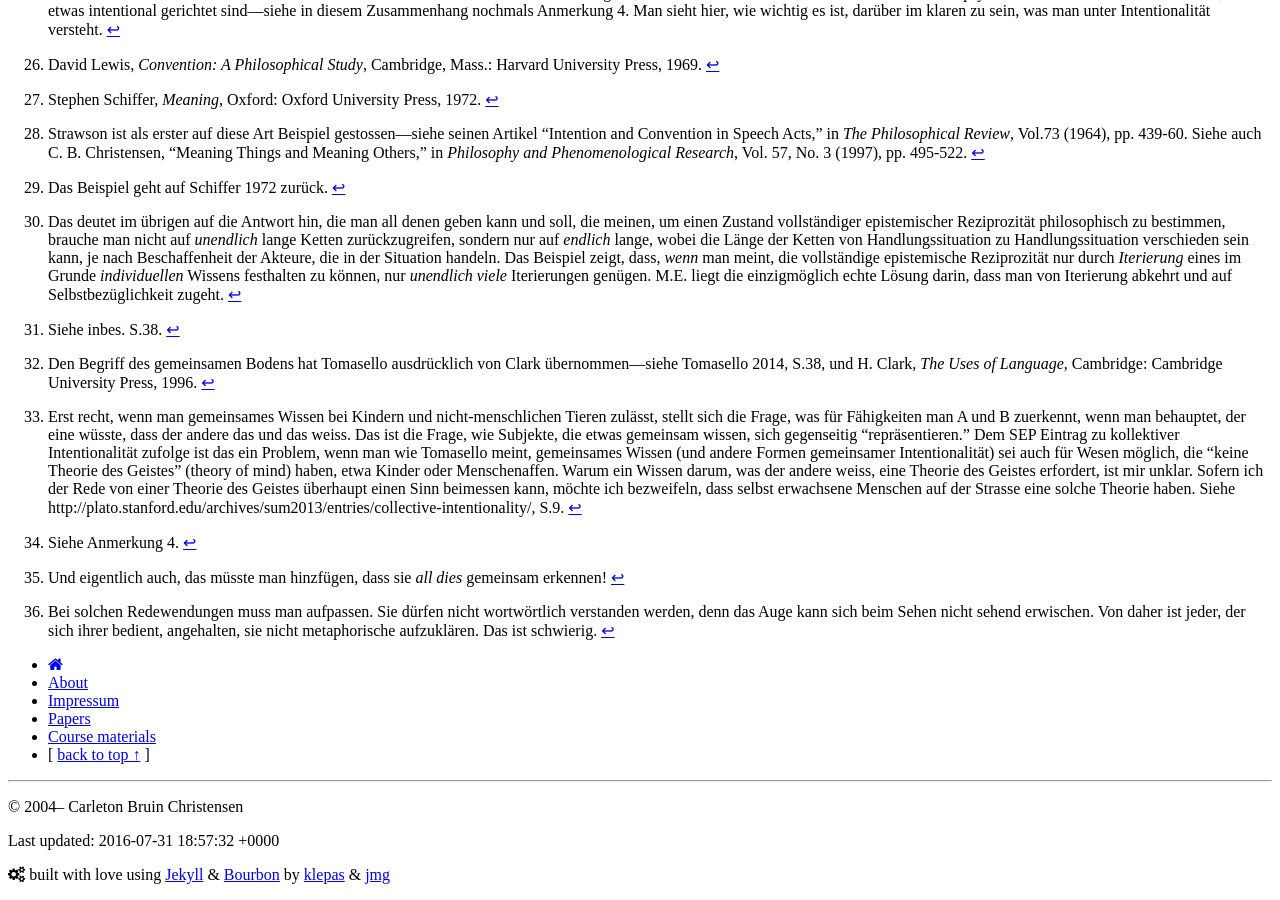
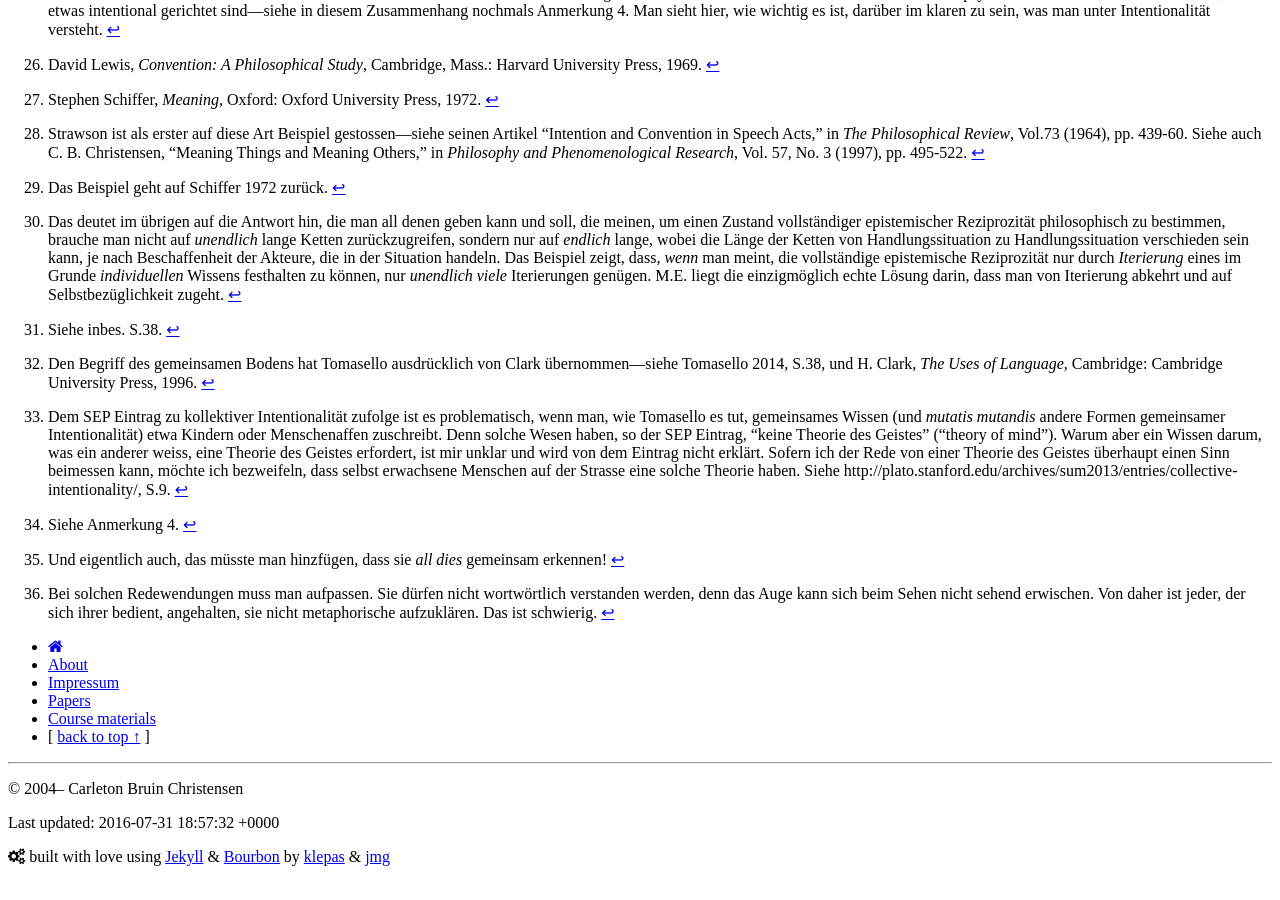
Before and after one commit to klepas/bruins-site, a Jekyll site: the page built from papers/_posts/2016-06-30-tomasello-zu-moralitaet-aus-der-perspektive-der-zweiten-person.md, in a window 1280 px wide and 900 px high, scrolled down 10499 px. Built offline with Jekyll 4.4.1, drawn with Linux system fonts in a browser that asks for light colours; nearby versions of some CDN libraries; some web fonts are replaced.

Commit message:
Updated 2016-06-30-tomasello-zu-moralitaet-aus-der-perspektive-der-zweiten-person.md

```diff
--- a/papers/_posts/2016-06-30-tomasello-zu-moralitaet-aus-der-perspektive-der-zweiten-person.md
+++ b/papers/_posts/2016-06-30-tomasello-zu-moralitaet-aus-der-perspektive-der-zweiten-person.md
@@ -257,7 +257,7 @@
 
 [^32]: Den Begriff des gemeinsamen Bodens hat Tomasello ausdrücklich von Clark übernommen—siehe Tomasello 2014, S.38, und H. Clark, _The Uses of Language_, Cambridge: Cambridge University Press, 1996.
 
-[^33]: Erst recht, wenn man gemeinsames Wissen bei Kindern und nicht-menschlichen Tieren zulässt, stellt sich die Frage, was für Fähigkeiten man A und B zuerkennt, wenn man behauptet, der eine wüsste, dass der andere das und das weiss. Das ist die Frage, wie Subjekte, die etwas gemeinsam wissen, sich gegenseitig “repräsentieren.” Dem SEP Eintrag zu kollektiver Intentionalität zufolge ist das ein Problem, wenn man wie Tomasello meint, gemeinsames Wissen (und andere Formen gemeinsamer Intentionalität) sei auch für Wesen möglich, die “keine Theorie des Geistes” (theory of mind) haben, etwa Kinder oder Menschenaffen. Warum ein Wissen darum, was der andere weiss, eine Theorie des Geistes erfordert, ist mir unklar. Sofern ich der Rede von einer Theorie des Geistes überhaupt einen Sinn beimessen kann, möchte ich bezweifeln, dass selbst erwachsene Menschen auf der Strasse eine solche Theorie haben. Siehe http://plato.stanford.edu/archives/sum2013/entries/collective-intentionality/, S.9.
+[^33]: Dem SEP Eintrag zu kollektiver Intentionalität zufolge ist es problematisch, wenn man, wie Tomasello es tut, gemeinsames Wissen (und _mutatis mutandis_ andere Formen gemeinsamer Intentionalität) etwa Kindern oder Menschenaffen zuschreibt. Denn solche Wesen haben, so der SEP Eintrag, “keine Theorie des Geistes” ("theory of mind"). Warum aber ein Wissen darum, was ein anderer weiss, eine Theorie des Geistes erfordert, ist mir unklar und wird von dem Eintrag nicht erklärt. Sofern ich der Rede von einer Theorie des Geistes überhaupt einen Sinn beimessen kann, möchte ich bezweifeln, dass selbst erwachsene Menschen auf der Strasse eine solche Theorie haben. Siehe http://plato.stanford.edu/archives/sum2013/entries/collective-intentionality/, S.9.
 
 [^34]: Siehe Anmerkung 4.
 
```
